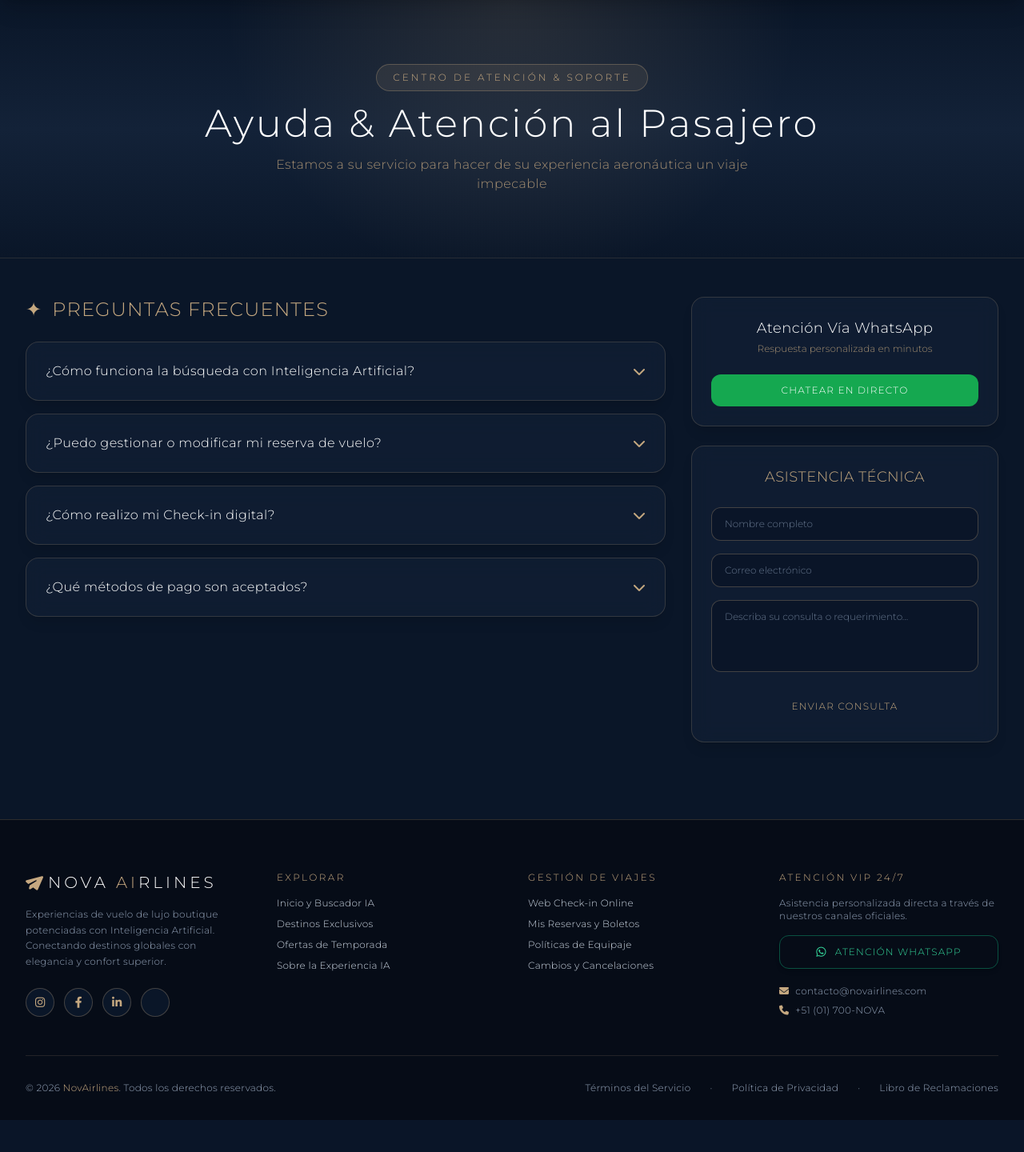
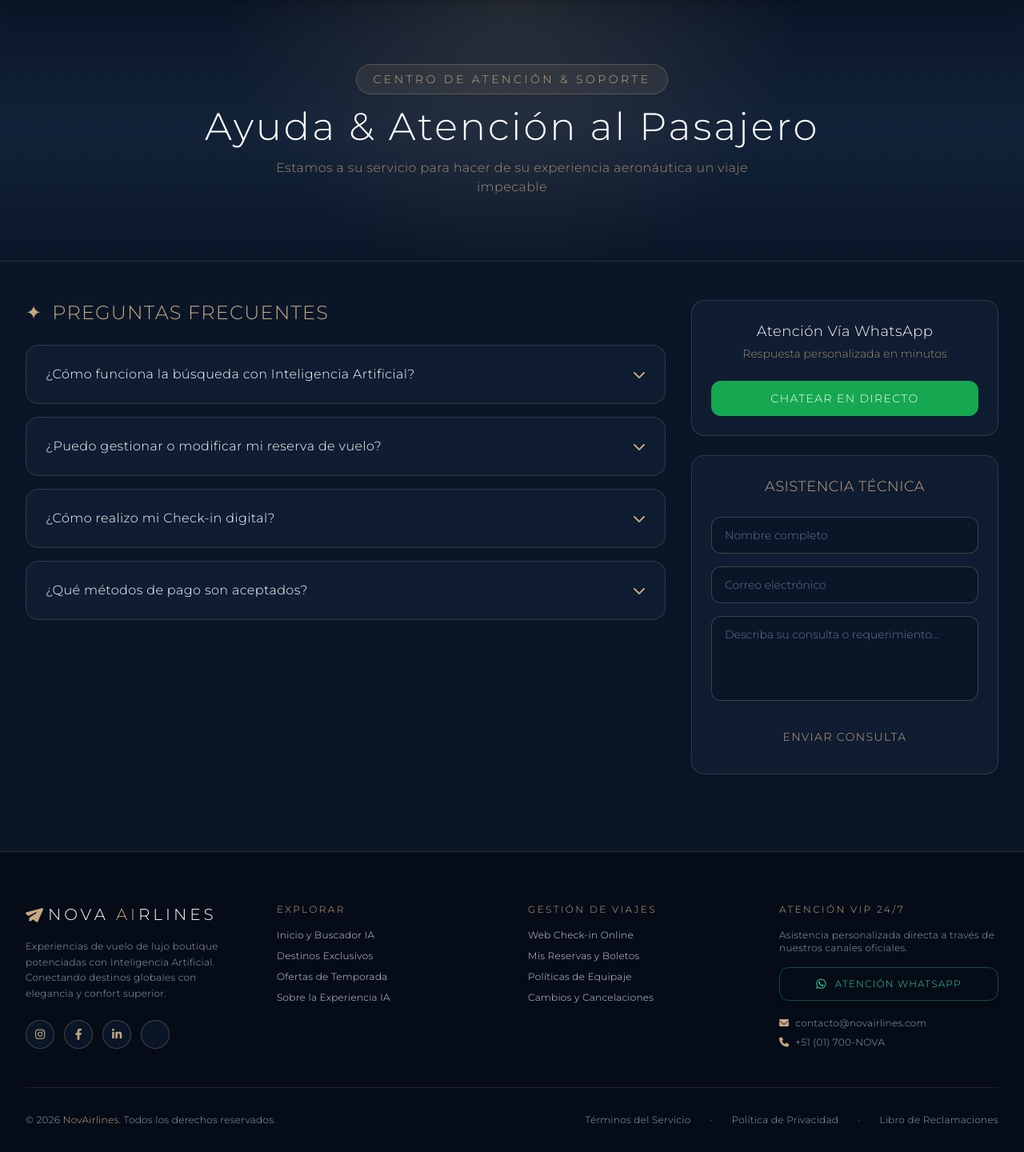
Before and after one commit to felipeostosb/vuelos, a PHP site: page /index.php?action=ayuda in a window 1280 px wide. Shown: the part 81-1521 px from the top of the page at 80% size. Before the commit the page ends 1481 px from the top, so only its background shows below. Run offline with PHP 8.4, Linux system fonts and the light colour scheme; some libraries are stand-ins or nearby versions.

Commit message:
fix(style): se corrigio el texto muy peque;o en ayuda

```diff
--- a/mvc_php_poo_config/views/home/ayuda.php
+++ b/mvc_php_poo_config/views/home/ayuda.php
@@ -3,7 +3,7 @@
     <section class="relative bg-gradient-to-b from-[#0A1628] via-[#132238] to-[#0A1628] border-b border-[#C5A880]/15 text-white py-20 px-6 overflow-hidden">
         <div class="absolute inset-0 bg-[radial-gradient(circle_at_top,_var(--tw-gradient-stops))] from-[#C5A880]/15 via-transparent to-transparent pointer-events-none"></div>
         <div class="max-w-6xl mx-auto text-center relative z-10 space-y-4">
-            <span class="px-5 py-2 bg-[#C5A880]/10 text-[#C5A880] border border-[#C5A880]/30 text-xs font-light tracking-[0.25em] uppercase rounded-full inline-block">
+            <span class="px-5 py-2 bg-[#C5A880]/10 text-[#C5A880] border border-[#C5A880]/30 text-sm font-light tracking-[0.25em] uppercase rounded-full inline-block">
                 Centro de Atención & Soporte
             </span>
             <h1 class="text-3xl md:text-5xl font-light tracking-[0.06em] text-white">Ayuda & Atención al Pasajero</h1>
@@ -23,7 +23,7 @@
                     <span class="font-light text-white text-base tracking-wide">¿Cómo funciona la búsqueda con Inteligencia Artificial?</span>
                     <i id="icon-faq-1" class="fa-solid fa-chevron-down text-[#C5A880] transition-transform duration-300"></i>
                 </button>
-                <div id="faq-1" class="hidden px-6 pb-6 text-slate-300 font-light text-xs leading-relaxed border-t border-[#C5A880]/15 pt-4 bg-[#0A1628]/40">
+                <div id="faq-1" class="hidden px-6 pb-6 text-slate-300 font-light text-sm leading-relaxed border-t border-[#C5A880]/15 pt-4 bg-[#0A1628]/40">
                     Nuestra tecnología de IA analiza miles de combinaciones aeronáuticas en tiempo real para brindarle las tarifas más convenientes y personalizadas según sus preferencias.
                 </div>
             </div>
@@ -33,7 +33,7 @@
                     <span class="font-light text-white text-base tracking-wide">¿Puedo gestionar o modificar mi reserva de vuelo?</span>
                     <i id="icon-faq-2" class="fa-solid fa-chevron-down text-[#C5A880] transition-transform duration-300"></i>
                 </button>
-                <div id="faq-2" class="hidden px-6 pb-6 text-slate-300 font-light text-xs leading-relaxed border-t border-[#C5A880]/15 pt-4 bg-[#0A1628]/40">
+                <div id="faq-2" class="hidden px-6 pb-6 text-slate-300 font-light text-sm leading-relaxed border-t border-[#C5A880]/15 pt-4 bg-[#0A1628]/40">
                     Sí, los cambios se pueden realizar directamente desde su panel "Mis Viajes" o contactando a nuestro centro de atención técnica con su código PNR.
                 </div>
             </div>
@@ -43,7 +43,7 @@
                     <span class="font-light text-white text-base tracking-wide">¿Cómo realizo mi Check-in digital?</span>
                     <i id="icon-faq-3" class="fa-solid fa-chevron-down text-[#C5A880] transition-transform duration-300"></i>
                 </button>
-                <div id="faq-3" class="hidden px-6 pb-6 text-slate-300 font-light text-xs leading-relaxed border-t border-[#C5A880]/15 pt-4 bg-[#0A1628]/40">
+                <div id="faq-3" class="hidden px-6 pb-6 text-slate-300 font-light text-sm leading-relaxed border-t border-[#C5A880]/15 pt-4 bg-[#0A1628]/40">
                     Acceda a la sección Check-in en la barra de navegación e ingrese su código de reserva PNR y su apellido desde 24 horas antes del despegue.
                 </div>
             </div>
@@ -53,7 +53,7 @@
                     <span class="font-light text-white text-base tracking-wide">¿Qué métodos de pago son aceptados?</span>
                     <i id="icon-faq-4" class="fa-solid fa-chevron-down text-[#C5A880] transition-transform duration-300"></i>
                 </button>
-                <div id="faq-4" class="hidden px-6 pb-6 text-slate-300 font-light text-xs leading-relaxed border-t border-[#C5A880]/15 pt-4 bg-[#0A1628]/40">
+                <div id="faq-4" class="hidden px-6 pb-6 text-slate-300 font-light text-sm leading-relaxed border-t border-[#C5A880]/15 pt-4 bg-[#0A1628]/40">
                     Aceptamos Visa, Mastercard, American Express y soluciones bancarias digitales locales con cifrado de seguridad bancario.
                 </div>
             </div>
@@ -62,9 +62,9 @@
         <aside class="space-y-6">
             <div class="bg-[#132238]/60 backdrop-blur-md p-6 rounded-2xl shadow-lg border border-[#C5A880]/20 text-center flex flex-col items-center">
                 <h3 class="text-lg font-light text-white mb-1 tracking-wide">Atención Vía WhatsApp</h3>
-                <p class="text-xs text-[#C5A880]/80 font-light mb-6">Respuesta personalizada en minutos</p>
+                <p class="text-sm text-[#C5A880]/80 font-light mb-6">Respuesta personalizada en minutos</p>
                 <a href="https://wa.me/5112345678" target="_blank"
-                   class="w-full bg-[#15A850] hover:bg-[#118F43] text-white py-3 rounded-xl font-light text-xs uppercase tracking-widest transition-colors text-center block">
+                   class="w-full bg-[#15A850] hover:bg-[#118F43] text-white py-3 rounded-xl font-light text-sm uppercase tracking-widest transition-colors text-center block">
                     Chatear en Directo
                 </a>
             </div>
@@ -75,18 +75,18 @@
                     <input type="hidden" name="action" value="procesar_soporte">
                     <div>
                         <input type="text" name="nombre" placeholder="Nombre completo" required
-                               class="w-full bg-[#0A1628]/90 border border-[#C5A880]/30 rounded-xl px-4 py-3 text-xs font-light text-white placeholder-slate-500 focus:outline-none focus:border-[#C5A880] transition-colors">
+                               class="w-full bg-[#0A1628]/90 border border-[#C5A880]/30 rounded-xl px-4 py-3 text-sm font-light text-white placeholder-slate-500 focus:outline-none focus:border-[#C5A880] transition-colors">
                     </div>
                     <div>
                         <input type="email" name="email" placeholder="Correo electrónico" required
-                               class="w-full bg-[#0A1628]/90 border border-[#C5A880]/30 rounded-xl px-4 py-3 text-xs font-light text-white placeholder-slate-500 focus:outline-none focus:border-[#C5A880] transition-colors">
+                               class="w-full bg-[#0A1628]/90 border border-[#C5A880]/30 rounded-xl px-4 py-3 text-sm font-light text-white placeholder-slate-500 focus:outline-none focus:border-[#C5A880] transition-colors">
                     </div>
                     <div>
                         <textarea name="mensaje" placeholder="Describa su consulta o requerimiento..." rows="4" required
-                                  class="w-full bg-[#0A1628]/90 border border-[#C5A880]/30 rounded-xl px-4 py-3 text-xs font-light text-white placeholder-slate-500 focus:outline-none focus:border-[#C5A880] transition-colors resize-none"></textarea>
+                                  class="w-full bg-[#0A1628]/90 border border-[#C5A880]/30 rounded-xl px-4 py-3 text-sm font-light text-white placeholder-slate-500 focus:outline-none focus:border-[#C5A880] transition-colors resize-none"></textarea>
                     </div>
                     <button type="submit"
-                            class="w-full bg-transparent border border-[#C5A880]/40 hover:bg-[#C5A880] text-[#C5A880] hover:text-[#0A1628] py-3 rounded-xl font-light text-xs uppercase tracking-widest transition-all duration-300 text-center">
+                            class="w-full bg-transparent border border-[#C5A880]/40 hover:bg-[#C5A880] text-[#C5A880] hover:text-[#0A1628] py-3 rounded-xl font-light text-sm uppercase tracking-widest transition-all duration-300 text-center">
                         Enviar Consulta
                     </button>
                 </form>
```
